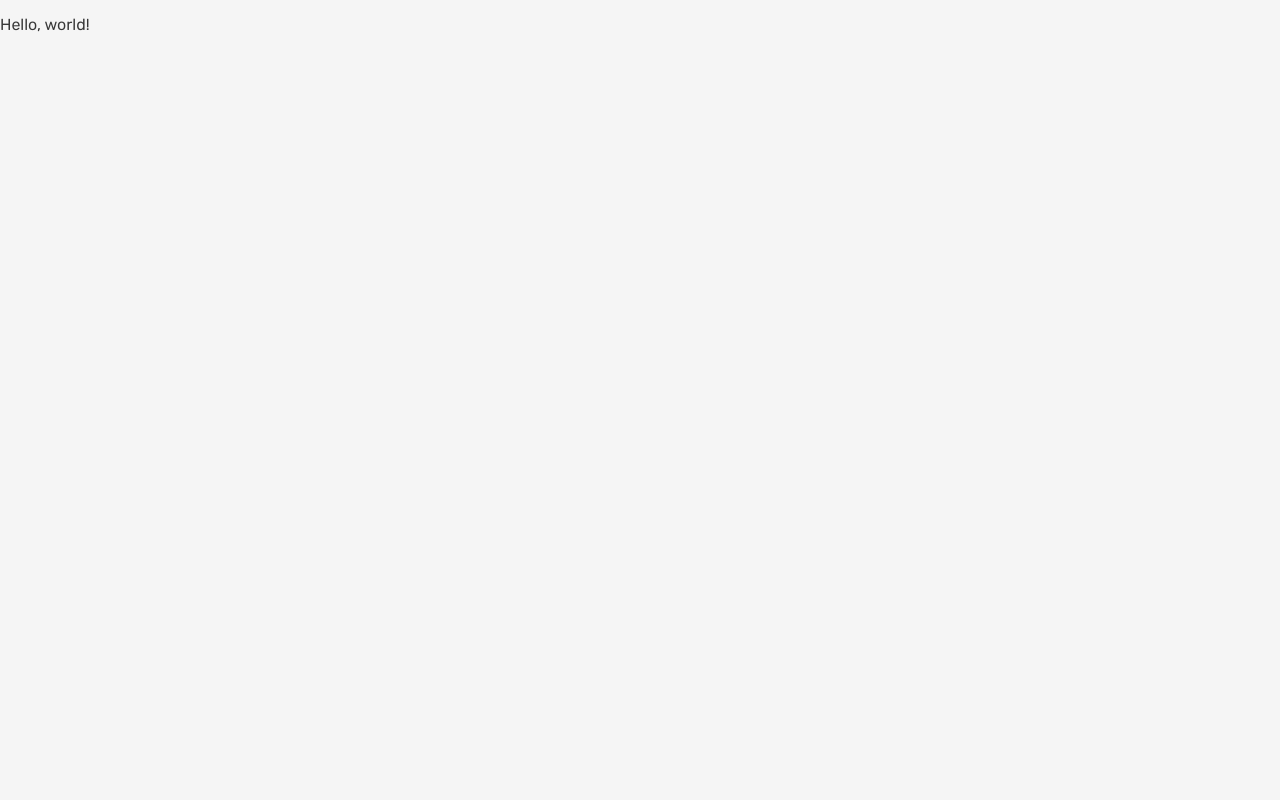
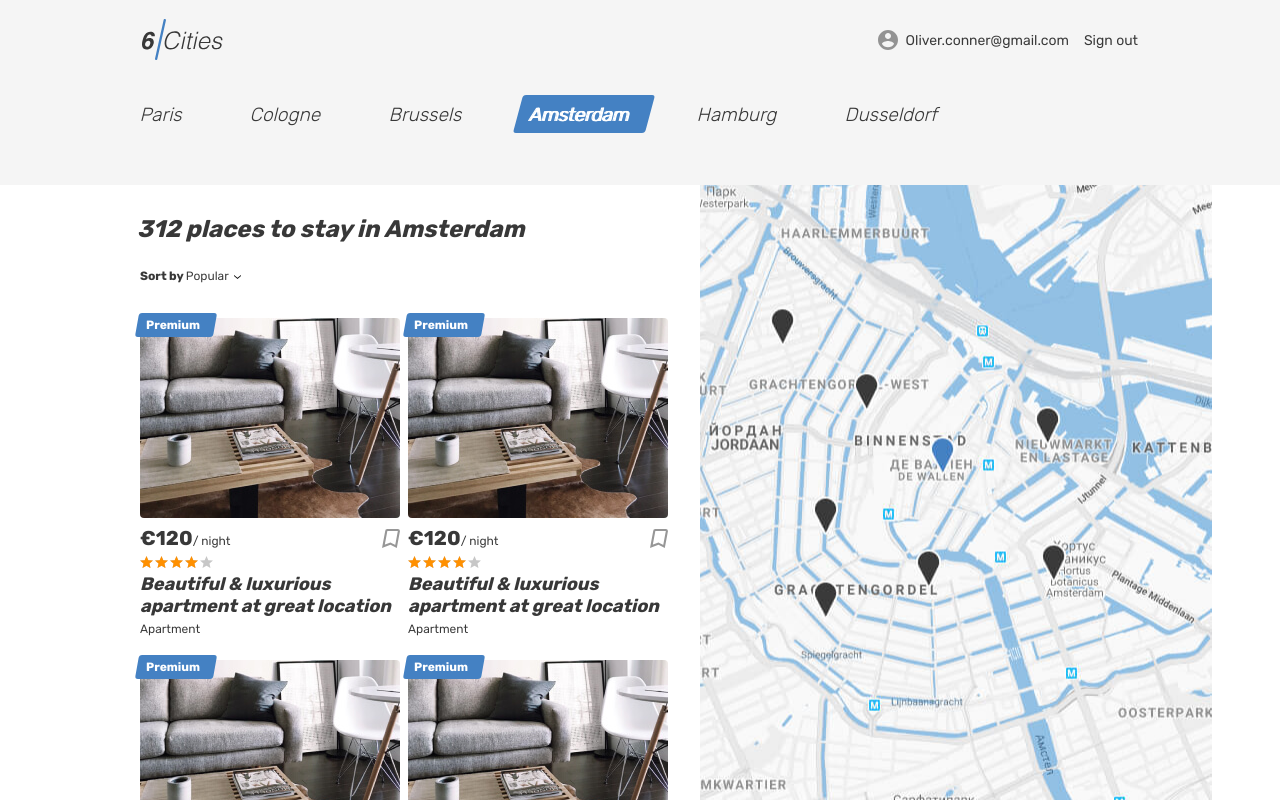
Before and after one commit to vlastavetra/104923-six-cities-7, a React (Create React App) app in the folder project/: page / in a window 1280 px wide. Built offline with nearby package versions, Linux system fonts and the light colour scheme.

Commit message:
Начинаем программировать

```diff
--- a/project/src/components/app/app.jsx
+++ b/project/src/components/app/app.jsx
@@ -1,7 +1,23 @@
 import React from 'react';
+import Main from '../main/main';
+import PropTypes from 'prop-types';
 
-function App() {
-  return <p>Hello, world!</p>;
+function App(props) {
+  const {placesCount, cities, cardsCount} = props;
+
+  return (
+    <Main
+      placesCount={placesCount}
+      cities={cities}
+      cardsCount={cardsCount}
+    />
+  );
 }
 
+App.propTypes = {
+  placesCount: PropTypes.number.isRequired,
+  cities: PropTypes.arrayOf(PropTypes.string),
+  cardsCount: PropTypes.number.isRequired,
+};
+
 export default App;
--- /dev/null
+++ b/project/src/components/card/card.jsx
@@ -0,0 +1,52 @@
+import React from 'react';
+
+function Card() {
+  return (
+    <article className="cities__place-card place-card">
+      <div className="place-card__mark">
+        <span>Premium</span>
+      </div>
+      <div className="cities__image-wrapper place-card__image-wrapper">
+        <a href="#">
+          <img
+            className="place-card__image"
+            src="img/apartment-01.jpg"
+            width={260}
+            height={200}
+            alt="Place image"
+          />
+        </a>
+      </div>
+      <div className="place-card__info">
+        <div className="place-card__price-wrapper">
+          <div className="place-card__price">
+            <b className="place-card__price-value">&euro;120</b>
+            <span className="place-card__price-text">&#47;&nbsp;night</span>
+          </div>
+          <button className="place-card__bookmark-button button" type="button">
+            <svg
+              className="place-card__bookmark-icon"
+              width={18}
+              height={19}
+            >
+              <use xlinkHref="#icon-bookmark"></use>
+            </svg>
+            <span className="visually-hidden">To bookmarks</span>
+          </button>
+        </div>
+        <div className="place-card__rating rating">
+          <div className="place-card__stars rating__stars">
+            <span style={{width: '80%'}}></span>
+            <span className="visually-hidden">Rating</span>
+          </div>
+        </div>
+        <h2 className="place-card__name">
+          <a href="#">Beautiful &amp; luxurious apartment at great location</a>
+        </h2>
+        <p className="place-card__type">Apartment</p>
+      </div>
+    </article>
+  );
+}
+
+export default Card;
--- /dev/null
+++ b/project/src/components/main/main.jsx
@@ -0,0 +1,103 @@
+import React from 'react';
+import Card from '../card/card';
+import PropTypes from 'prop-types';
+
+function Main(props) {
+  const {placesCount, cities, cardsCount} = props;
+  const cards = new Array(placesCount).fill('').map((value, index) => ({id: value + index}));
+
+  return (
+    <div className="page page--gray page--main">
+      <header className="header">
+        <div className="container">
+          <div className="header__wrapper">
+            <div className="header__left">
+              <a className="header__logo-link header__logo-link--active">
+                <img
+                  className="header__logo"
+                  src="img/logo.svg"
+                  alt="6 cities logo"
+                  width={81}
+                  height={41}
+                />
+              </a>
+            </div>
+            <nav className="header__nav">
+              <ul className="header__nav-list">
+                <li className="header__nav-item user">
+                  <a className="header__nav-link header__nav-link--profile" href="#">
+                    <div className="header__avatar-wrapper user__avatar-wrapper">
+                    </div>
+                    <span className="header__user-name user__name">Oliver.conner@gmail.com</span>
+                  </a>
+                </li>
+                <li className="header__nav-item">
+                  <a className="header__nav-link" href="#">
+                    <span className="header__signout">Sign out</span>
+                  </a>
+                </li>
+              </ul>
+            </nav>
+          </div>
+        </div>
+      </header>
+
+      <main className="page__main page__main--index">
+        <h1 className="visually-hidden">Cities</h1>
+        <div className="tabs">
+          <section className="locations container">
+            <ul className="locations__list tabs__list">
+              { cities.map((city) => (
+                <li className="locations__item" key={city}>
+                  <a
+                    className={city === 'Amsterdam' ? 'locations__item-link tabs__item tabs__item--active' : 'locations__item-link tabs__item'}
+                    href="#"
+                  >
+                    <span>{city}</span>
+                  </a>
+                </li>
+              )) }
+            </ul>
+          </section>
+        </div>
+        <div className="cities">
+          <div className="cities__places-container container">
+            <section className="cities__places places">
+              <h2 className="visually-hidden">Places</h2>
+              <b className="places__found">{placesCount} places to stay in Amsterdam</b>
+              <form className="places__sorting" action="#" method="get">
+                <span className="places__sorting-caption">Sort by </span>
+                <span className="places__sorting-type" tabIndex={0}>
+                  Popular
+                  <svg className="places__sorting-arrow" width={7} height={4}>
+                    <use xlinkHref="#icon-arrow-select"></use>
+                  </svg>
+                </span>
+                <ul className="visually-hidden places__options places__options--custom places__options--opened">
+                  <li className="places__option places__option--active" tabIndex={0}>Popular</li>
+                  <li className="places__option" tabIndex={0}>Price: low to high</li>
+                  <li className="places__option" tabIndex={0}>Price: high to low</li>
+                  <li className="places__option" tabIndex={0}>Top rated first</li>
+                </ul>
+              </form>
+              <div className="cities__places-list places__list tabs__content">
+                { cards.slice(0, cardsCount).map((card) => <Card key={card.id}/>)}
+              </div>
+            </section>
+            <div className="cities__right-section">
+              <section className="cities__map map"></section>
+            </div>
+          </div>
+        </div>
+      </main>
+    </div>
+  );
+}
+
+Main.propTypes = {
+  placesCount: PropTypes.number.isRequired,
+  cities: PropTypes.arrayOf(PropTypes.string),
+  cardsCount: PropTypes.number.isRequired,
+};
+
+export default Main;
--- a/project/src/index.js
+++ b/project/src/index.js
@@ -2,8 +2,18 @@ import React from 'react';
 import ReactDOM from 'react-dom';
 import App from './components/app/app';
 
+const Setting = {
+  PLACES_COUNT: 312,
+  CITIES: ['Paris', 'Cologne', 'Brussels', 'Amsterdam', 'Hamburg', 'Dusseldorf'],
+  CARDS_COUNT: 5,
+};
+
 ReactDOM.render(
   <React.StrictMode>
-    <App />
+    <App
+      placesCount={Setting.PLACES_COUNT}
+      cities={Setting.CITIES}
+      cardsCount={Setting.CARDS_COUNT}
+    />
   </React.StrictMode>,
   document.getElementById('root'));
```
Also changed, not shown: 1 other file (tests, documents, lock files or other folders).
